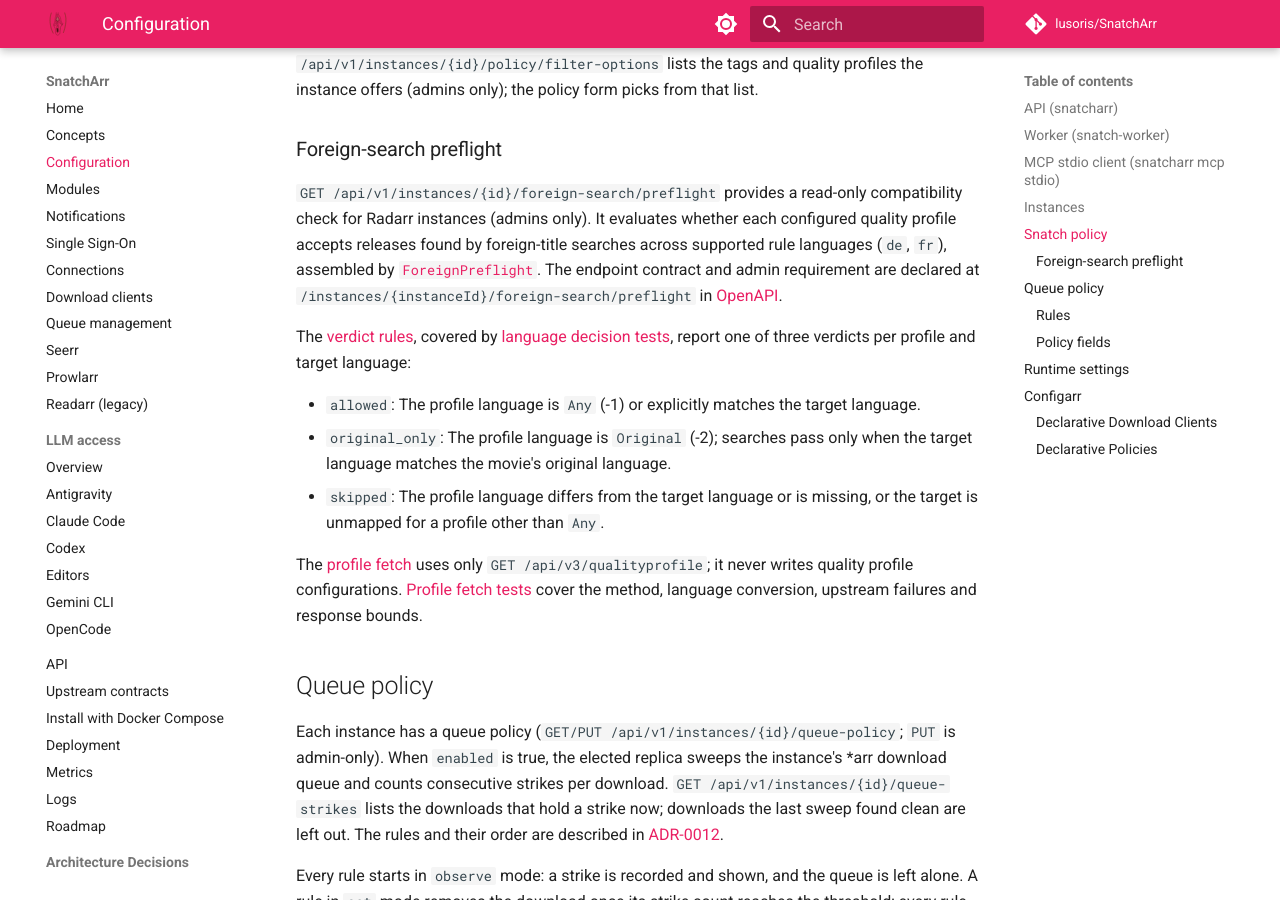
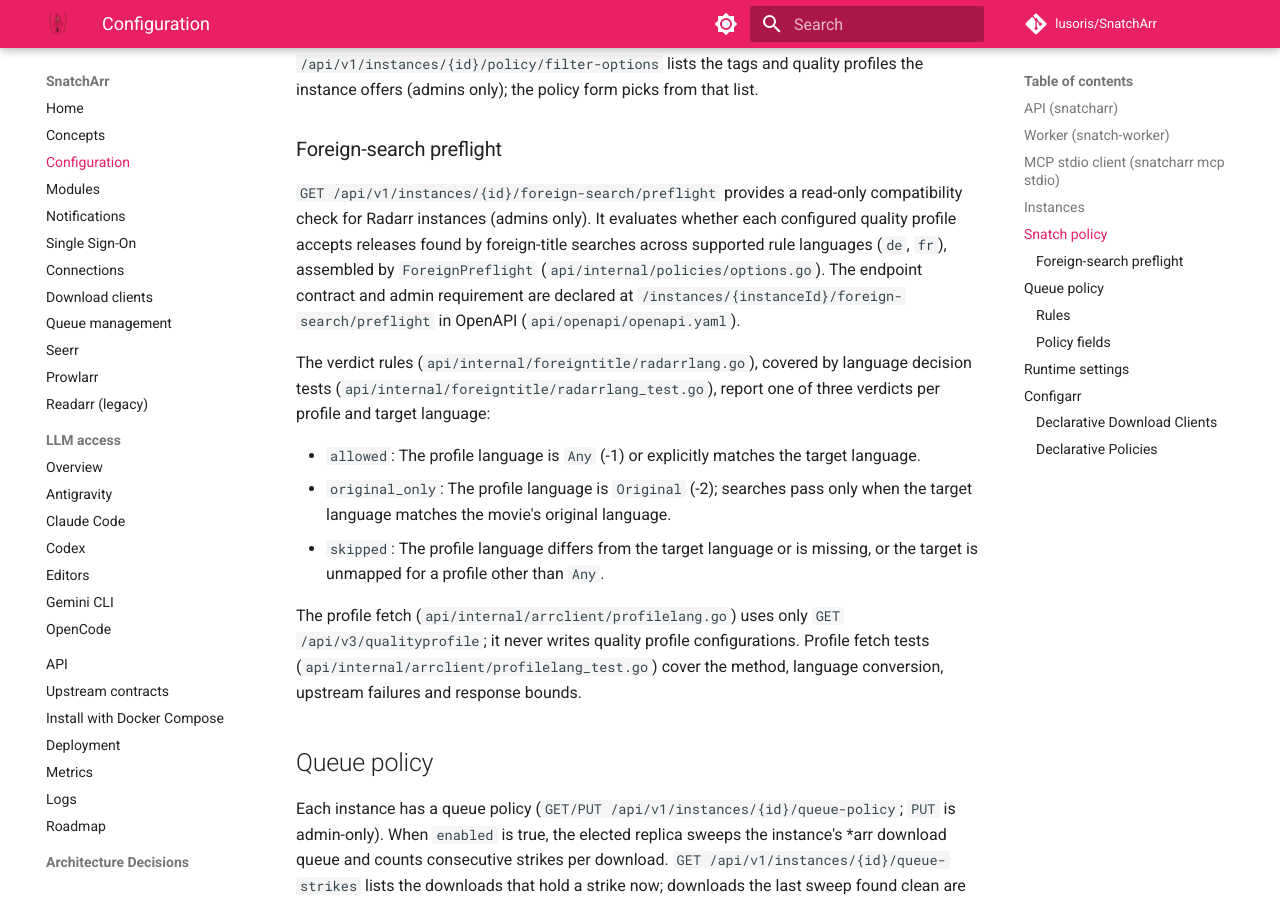
Before and after one commit to lusoris/SnatchArr, an MkDocs documentation site: the page built from docs/configuration.md, in a window 1280 px wide and 900 px high, scrolled down 11902 px. Built offline with MkDocs 1.6.1 and Material for MkDocs 9.7.7, drawn with Linux system fonts in a browser that asks for light colours; comment, search, counter and statistics services are not loaded.

Commit message:
docs(configuration): cite preflight sources as code spans
mkdocs --strict refuses relative links to files outside docs/. Name the
implementation and test files as code spans, as the other pages do.

Signed-off-by: lusoris <lusoris@proton.me>

```diff
--- a/docs/configuration.md
+++ b/docs/configuration.md
@@ -208,15 +208,15 @@
 
 ### Foreign-search preflight
 
-`GET /api/v1/instances/{id}/foreign-search/preflight` provides a read-only compatibility check for Radarr instances (admins only). It evaluates whether each configured quality profile accepts releases found by foreign-title searches across supported rule languages (`de`, `fr`), assembled by [`ForeignPreflight`](../api/internal/policies/options.go). The endpoint contract and admin requirement are declared at `/instances/{instanceId}/foreign-search/preflight` in [OpenAPI](../api/openapi/openapi.yaml).
+`GET /api/v1/instances/{id}/foreign-search/preflight` provides a read-only compatibility check for Radarr instances (admins only). It evaluates whether each configured quality profile accepts releases found by foreign-title searches across supported rule languages (`de`, `fr`), assembled by `ForeignPreflight` (`api/internal/policies/options.go`). The endpoint contract and admin requirement are declared at `/instances/{instanceId}/foreign-search/preflight` in OpenAPI (`api/openapi/openapi.yaml`).
 
-The [verdict rules](../api/internal/foreigntitle/radarrlang.go), covered by [language decision tests](../api/internal/foreigntitle/radarrlang_test.go), report one of three verdicts per profile and target language:
+The verdict rules (`api/internal/foreigntitle/radarrlang.go`), covered by language decision tests (`api/internal/foreigntitle/radarrlang_test.go`), report one of three verdicts per profile and target language:
 
 - `allowed`: The profile language is `Any` (-1) or explicitly matches the target language.
 - `original_only`: The profile language is `Original` (-2); searches pass only when the target language matches the movie's original language.
 - `skipped`: The profile language differs from the target language or is missing, or the target is unmapped for a profile other than `Any`.
 
-The [profile fetch](../api/internal/arrclient/profilelang.go) uses only `GET /api/v3/qualityprofile`; it never writes quality profile configurations. [Profile fetch tests](../api/internal/arrclient/profilelang_test.go) cover the method, language conversion, upstream failures and response bounds.
+The profile fetch (`api/internal/arrclient/profilelang.go`) uses only `GET /api/v3/qualityprofile`; it never writes quality profile configurations. Profile fetch tests (`api/internal/arrclient/profilelang_test.go`) cover the method, language conversion, upstream failures and response bounds.
 
 ## Queue policy
 
```
